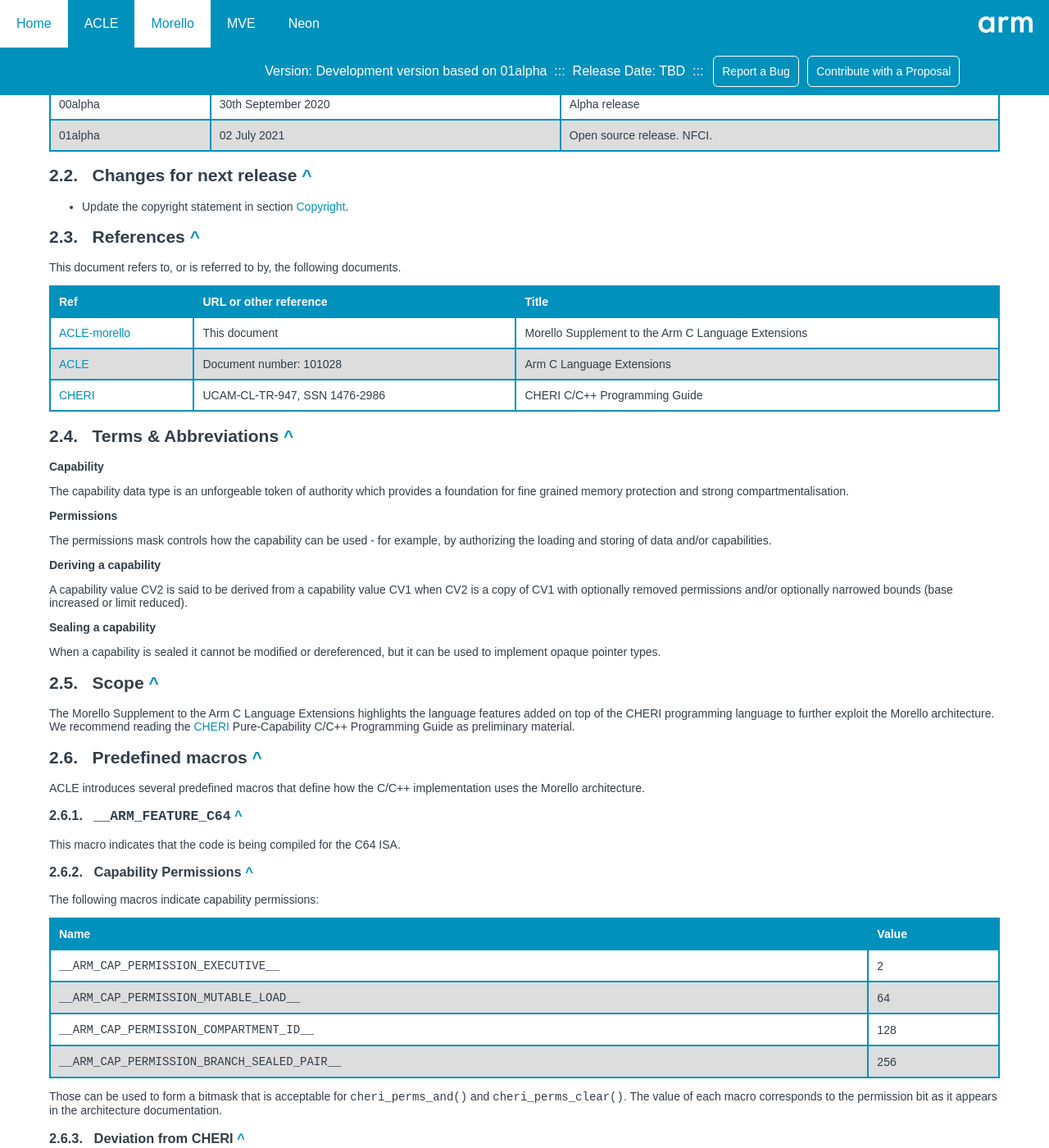
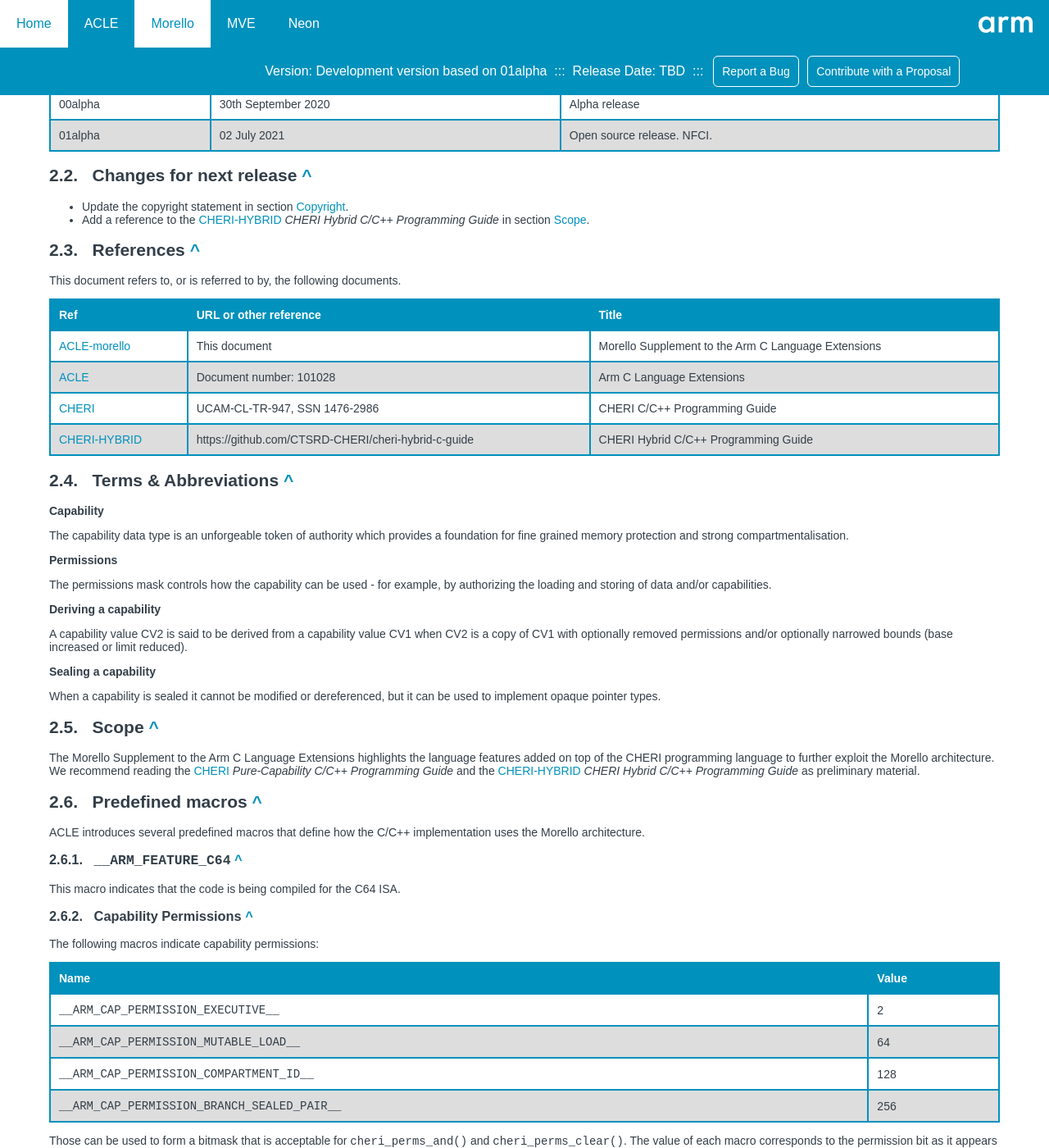
Before and after one commit to ARM-software/acle, a Jekyll site: the page built from morello/morello.md, in a window 1280 px wide and 1400 px high, scrolled down 2065 px. Shown: the whole window at 82% size. Built offline with Jekyll 4.4.1, drawn with Linux system fonts in a browser that asks for light colours; our own code applies the rules of GitHub Pages for plain Markdown files.

Commit message:
[Morello] Add a reference to the CHERI hybrid C guide.

```diff
--- a/morello/morello.md
+++ b/morello/morello.md
@@ -158,16 +158,18 @@
 ## Changes for next release
 
 * Update the copyright statement in section [Copyright](#copyright).
+* Add a reference to the [CHERI-HYBRID](https://github.com/CTSRD-CHERI/cheri-hybrid-c-guide) *CHERI Hybrid C/C++ Programming Guide* in section [Scope](#scope).
 
 ## References
 
 This document refers to, or is referred to by, the following documents.
 
-| Ref                                                                    |  URL or other reference        |  Title                                               |
-| :---                                                                   |  :---                          |  :---                                                |
-| [ACLE-morello](https://github.com/ARM-software/acle/tree/main/morello) |  This document                 |  Morello Supplement to the Arm C Language Extensions |
-| [ACLE](https://developer.arm.com/documentation/101028/latest)          |  Document number: 101028       |  Arm C Language Extensions                           |
-| [CHERI](https://www.cl.cam.ac.uk/techreports/UCAM-CL-TR-947.pdf)       |  UCAM-CL-TR-947, SSN 1476-2986 |  CHERI C/C++ Programming Guide                       |
+| Ref                                                                    |  URL or other reference                              |  Title                                               |
+| :---                                                                   |  :---                                                |  :---                                                |
+| [ACLE-morello](https://github.com/ARM-software/acle/tree/main/morello) |  This document                                       |  Morello Supplement to the Arm C Language Extensions |
+| [ACLE](https://developer.arm.com/documentation/101028/latest)          |  Document number: 101028                             |  Arm C Language Extensions                           |
+| [CHERI](https://www.cl.cam.ac.uk/techreports/UCAM-CL-TR-947.pdf)       |  UCAM-CL-TR-947, SSN 1476-2986                       |  CHERI C/C++ Programming Guide                       |
+| [CHERI-HYBRID](https://github.com/CTSRD-CHERI/cheri-hybrid-c-guide)    |  https://github.com/CTSRD-CHERI/cheri-hybrid-c-guide |  CHERI Hybrid C/C++ Programming Guide                |
 
 ## Terms & Abbreviations
 
@@ -200,7 +202,9 @@
 language features added on top of the CHERI programming language to
 further exploit the Morello architecture. We recommend reading the
 [CHERI](https://www.cl.cam.ac.uk/techreports/UCAM-CL-TR-947.pdf)
-Pure-Capability C/C++ Programming Guide as preliminary material.
+*Pure-Capability C/C++ Programming Guide* and the
+[CHERI-HYBRID](https://github.com/CTSRD-CHERI/cheri-hybrid-c-guide)
+*CHERI Hybrid C/C++ Programming Guide* as preliminary material.
 
 ## Predefined macros
 
```
